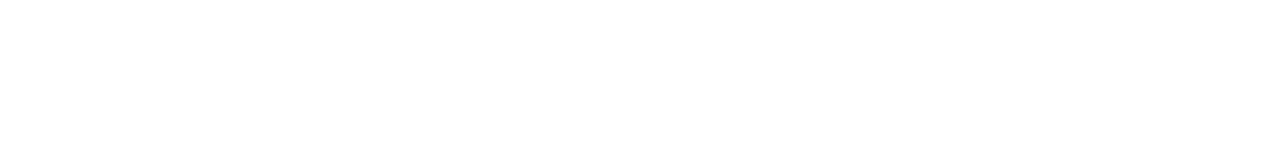
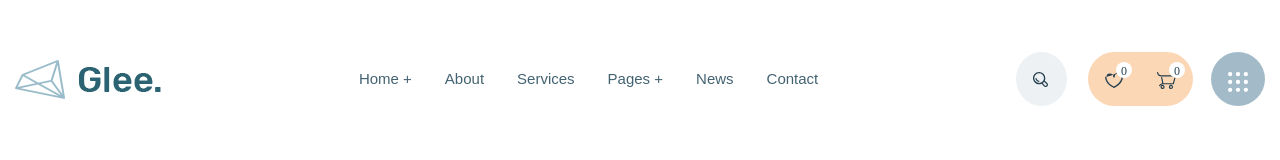
Before and after one commit to ITfrontTop/glee-maket, a website: page app/index.html in a window 1280 px wide. Drawn offline with nearby package versions, Linux system fonts and the light colour scheme; files that its build step writes are made by us from their sources.

Commit message:
added header, added fonts

```diff
--- a/app/index.html
+++ b/app/index.html
@@ -1,5 +1,6 @@
 <!DOCTYPE html>
-<html lang="en">
+<html lang="ru">
+
 <head>
     <meta charset="UTF-8">
     <meta http-equiv="X-UA-Compatible" content="IE=edge">
@@ -7,11 +8,70 @@
     <title>Document</title>
     <link rel="stylesheet" href="css/style.min.css">
 </head>
+
 <body>
+    <!--     News    Contact -->
     <header class="header">
-
+        <div class="container">
+            <div class="header__inner">
+                <a class="logo__link" href="#">
+                    <img class="logo__img" src="images/logo.png" alt="logo">
+                </a>
+                <nav class="menu">
+                    <ul class="menu__list">
+                        <li class="menu__list-item">
+                            <a class="menu__list-link" href="#">
+                                Home +
+                            </a>
+                        </li>
+                        <li class="menu__list-item">
+                            <a class="menu__list-link" href="#">
+                                About
+                            </a>
+                        </li>
+                        <li class="menu__list-item">
+                            <a class="menu__list-link" href="#">
+                                Services
+                            </a>
+                        </li>
+                        <li class="menu__list-item">
+                            <a class="menu__list-link" href="#">
+                                Pages +
+                            </a>
+                        </li>
+                        <li class="menu__list-item">
+                            <a class="menu__list-link" href="#">
+                                News
+                            </a>
+                        </li>
+                        <li class="menu__list-item">
+                            <a class="menu__list-link" href="#">
+                                Contact
+                            </a>
+                        </li>
+                    </ul>
+                </nav>
+                <div class="user-nav">
+                    <a class="user-nav__link user-nav__link-search" href="#">
+                        <img class="user-nav__img" src="images/search.svg" alt="search">
+                    </a>
+                    <a class="user-nav__link user-nav__link-heart" href="#">
+                        <img class="user-nav__img" src="images/heart.svg" alt="heart">
+                        <span class="user-nav__num">0</span>
+                    </a>
+                    <a class="user-nav__link user-nav__link-cart" href="#">
+                        <img class="user-nav__img" src="images/cart.svg" alt="cart">
+                        <span class="user-nav__num">0</span>
+                    </a>
+                    <a class="user-nav__link user-nav__link-menu" href="#">
+                        <img class="user-nav__img" src="images/menu.svg" alt="menu">
+                    </a>
+                </div>
+            </div>
+        </div>
     </header>
 
     <script src="js/main.min.js"></script>
 </body>
+
 </html>
--- a/app/scss/_fonts.scss
+++ b/app/scss/_fonts.scss
@@ -0,0 +1,44 @@
+@font-face {
+    font-family: 'Rubik-Regular', sans-serif;
+    font-weight: 400;
+    font-style: normal;
+    src: url('../fonts/Rubik-Regular.woff2') format('woff2'),
+        url('../fonts/Rubik-Regular.woff') format('woff');
+    font-display: swap;
+}
+
+@font-face {
+    font-family: 'Rubik-Medium', sans-serif;
+    font-weight: 500;
+    font-style: normal;
+    src: url('../fonts/Rubik-Medium.woff2') format('woff2'),
+        url('../fonts/Rubik-Medium.woff') format('woff');
+    font-display: swap;
+}
+
+@font-face {
+    font-family: 'DMSans-Medium', sans-serif;
+    font-family: 500;
+    font-style: normal;
+    src: url('../fonts/DMSans-Medium.woff2') format('woff2'),
+        url('../fonts/DMSans-Medium.woff') format('woff');
+    font-display: swap;
+}
+
+@font-face {
+    font-family: 'DMSans-Bold', sans-serif;
+    font-weight: 700;
+    font-style: normal;
+    src: url('../fonts/DMSans-Bold.woff2') format('woff2'),
+        url('../fonts/DMSans-Bold.woff') format('woff');
+    font-display: swap;
+}
+
+@font-face {
+    font-family: 'Poppins-Bold', sans-serif;
+    font-weight: 700;
+    font-style: normal;
+    src: url('../fonts/Poppins-Bold.woff2') format('woff2'),
+        url('../fonts/Poppins-Bold.woff') format('woff');
+    font-display: swap;
+}
--- a/app/scss/_global.scss
+++ b/app/scss/_global.scss
@@ -1,3 +1,9 @@
 body {
+    font-size: 16px;
+}
 
+.container {
+    max-width: 1800px;
+    padding: 0 15px;
+    margin: 0 auto;
 }
--- a/app/scss/_vars.scss
+++ b/app/scss/_vars.scss
@@ -0,0 +1,37 @@
+// colors
+$accent: #436372;
+$usernum: #243f4d;
+$grey: #585858;
+$title: #191919;
+$subtitle: #414141;
+$light: #a3bbc8;
+$option: #222933;
+$footertitle: #1f2044;
+$footertext: #7b7b7b;
+
+
+// fonts
+%rubik-400 {
+    font-family: 'Rubik-Regular', sans-serif;
+    font-weight: 400;
+}
+
+%rubik-500 {
+    font-family: 'Rubik-Medium', sans-serif;
+    font-weight: 500;
+}
+
+%poppins-700 {
+    font-family: 'Poppins-Bold', sans-serif;
+    font-family: 700;
+}
+
+%dmsans-500 {
+    font-family: 'DMSans-Medium', sans-serif;
+    font-family: 500;
+}
+
+%dmsans-700 {
+    font-family: 'DMSans-Bold', sans-serif;
+    font-weight: 700;
+}
--- a/app/scss/style.scss
+++ b/app/scss/style.scss
@@ -4,5 +4,81 @@
 @import 'global';
 
 
+.header {
+    padding: 52px 0;
+    background-color: #fff;
+
+    &__inner {
+        display: flex;
+        justify-content: space-between;
+        align-items: center;
+    }
+}
+
+.menu {
+    &__list {
+        display: flex;
+    }
+
+    &__list-item+.menu__list-item {
+        padding-left: 33px;
+    }
+
+    &__list-link {
+        @extend %rubik-500;
+        font-size: 15px;
+        line-height: 12px;
+        color: $accent;
+    }
+}
+
+// Доделать кнопки
+.user-nav {
+    display: flex;
+    &__link {
+        position: relative;
+        background-color: #fcd7b6;
+    }
+
+    &__link .user-nav__img {
+        padding: 20px 17px 14px 17px;
+    }
+
+    &__link-search {
+        background-color: #edf1f4;
+        margin-right: 21px;
+        width: 51px;
+        border-radius: 50%;
+        align-items: center;
+    }
+
+    &__link-heart {
+        border-radius: 50% 0 0 50%;
+    }
+
+    &__link-cart {
+        border-radius: 0 50% 50% 0;
+    }
+    &__link.user-nav__link-menu {
+        background-color: #a3bbc8;
+        margin-left: 18px;
+        border-radius: 50%;
+    }
+
+    &__num {
+        position: absolute;
+        font-size: 12px;
+        line-height: 18px;
+        color: $usernum;
+        width: 16px;
+        height: 16px;
+        border-radius: 50%;
+        background-color: #fff;
+        text-align: center;
+        top: 10px;
+        right: 8px;
+    }
+}
+
 
 @import 'media';
```
Also changed, not shown: app/fonts/DMSans-Bold.woff (added), app/fonts/DMSans-Bold.woff2 (added), app/fonts/DMSans-Medium.woff (added), app/fonts/DMSans-Medium.woff2 (added), app/fonts/Poppins-Bold.woff (added), app/fonts/Poppins-Bold.woff2 (added), app/fonts/Rubik-Medium.woff (added), app/fonts/Rubik-Medium.woff2 (added), app/fonts/Rubik-Regular.woff (added), app/fonts/Rubik-Regular.woff2 (added), app/images/cart.svg (added), app/images/heart.svg (added), app/images/logo.png (added), app/images/menu.svg (added), 1 more files.
